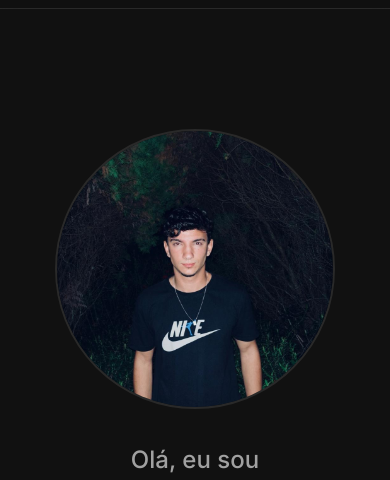
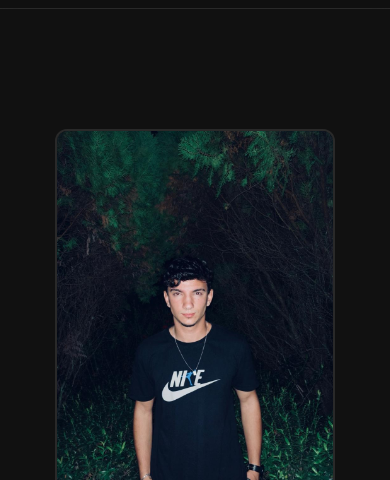
Before and after one commit to Tarsis59/meu-portfolio-final, a website: page index.html in a window 390 px wide. Shown: the part 64-544 px from the top of the page. Drawn offline with nearby package versions, Linux system fonts and the light colour scheme.

Commit message:
Alteração na descrição

```diff
--- a/style.css
+++ b/style.css
@@ -214,12 +214,11 @@ nav {
 
 .home-image img {
   width: 380px;
-  height: 380px;
-  object-fit: cover;
-  border-radius: 50%;
+  height: 500px;         /* <-- MUDANÇA: Aumenta a altura */
+  object-fit: cover;     /* Garante que a imagem preencha o espaço sem distorcer */
+  border-radius: 12px;   /* <-- MUDANÇA: Deixa de ser um círculo */
   border: 2px solid var(--border-color);
 }
-
 /* SEÇÃO SOBRE */
 .sobre-content {
   display: grid;
@@ -775,8 +774,7 @@ footer p {
   .nav-list a {
     font-size: 1.25rem;
   }
-
-  /* --- SEÇÃO HOME (VISTA MOBILE) --- */
+/* --- SEÇÃO HOME (VISTA MOBILE) --- */
 #home {
   flex-direction: column-reverse; /* Imagem fica em cima, texto embaixo */
   text-align: center;
@@ -792,8 +790,9 @@ footer p {
 }
 .home-image img {
   width: 280px;
-  height: 280px;
-  object-fit: cover; /* CORREÇÃO ADICIONADA: Mantém a proporção da imagem */
+  height: 380px;        /* <-- MUDANÇA: Aumenta a altura para mobile */
+  object-fit: cover;    /* Mantém a proporção da imagem */
+  border-radius: 12px;  /* <-- MUDANÇA: Garante que seja um retângulo arredondado */
 }
 
   /* --- SEÇÃO SOBRE E CONTATO --- */
```
